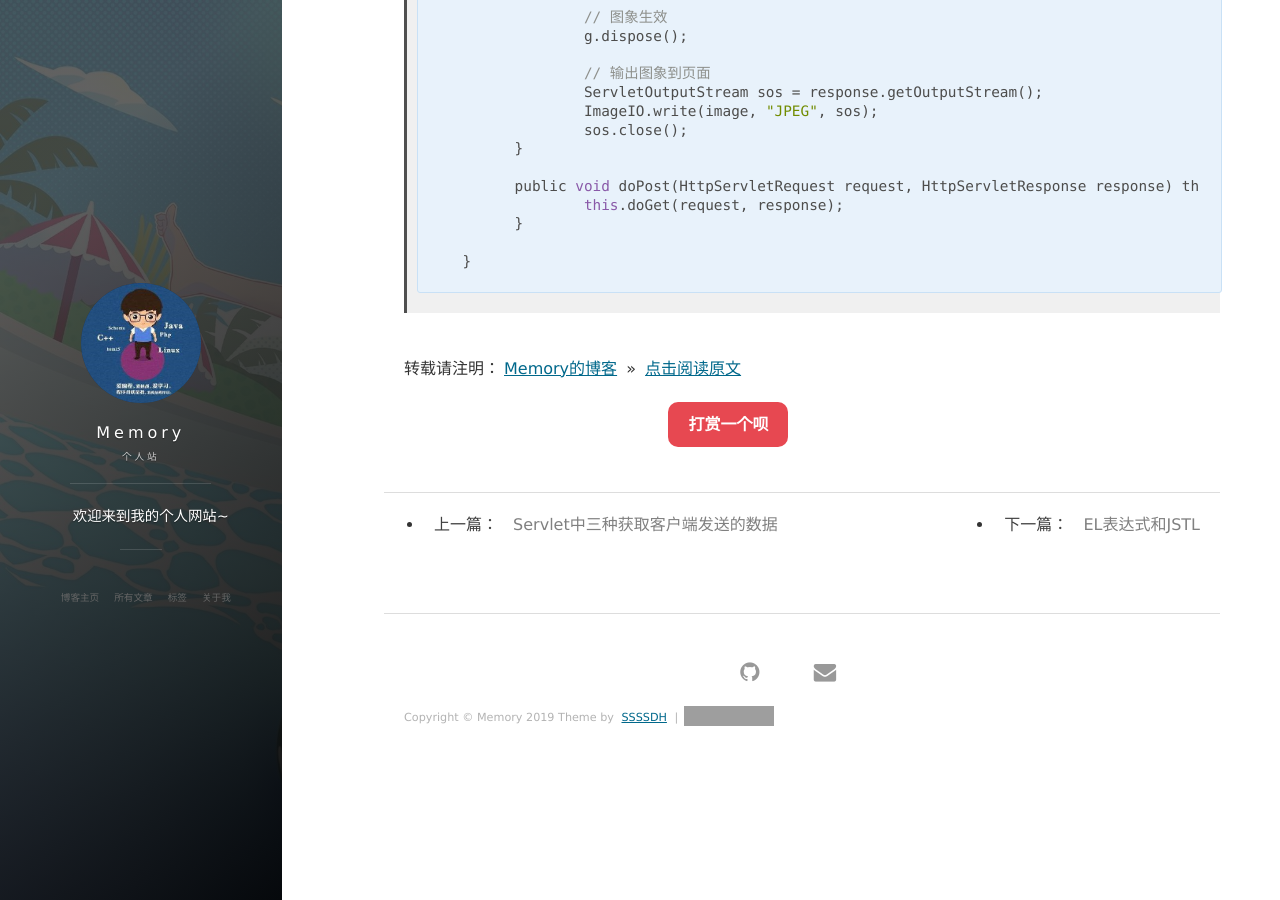
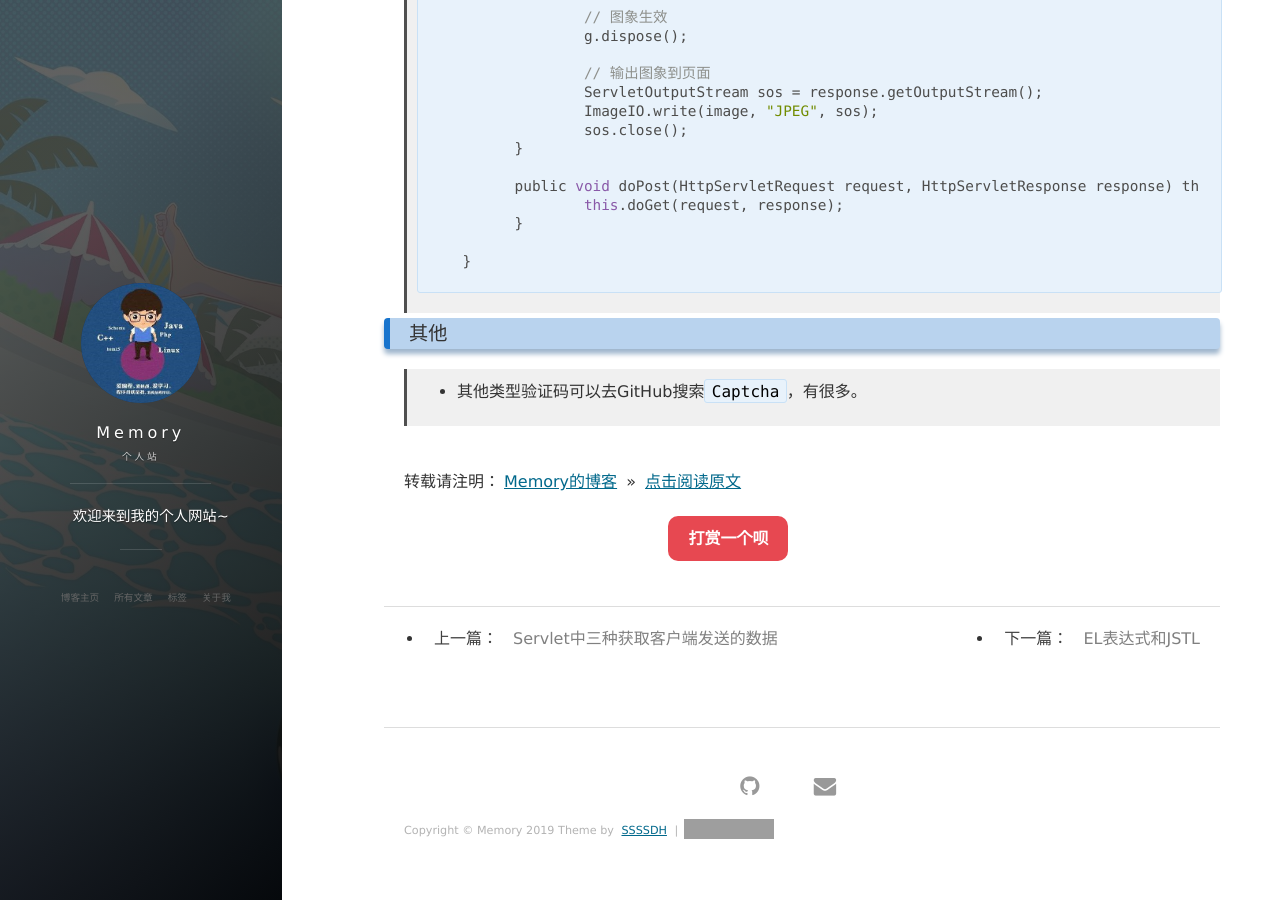
Before and after one commit to dhshenc/dhshenc.github.io, a Jekyll site: the page built from _posts/案例/2019-09-05-验证码.md, in a window 1280 px wide and 900 px high, scrolled down 2455 px. Built offline with Jekyll 4.4.1, drawn with Linux system fonts in a browser that asks for light colours; nearby versions of some CDN libraries; comment, search, counter and statistics services are not loaded; grey boxes are pictures that could not be loaded.

Commit message:
修改验证码

````diff
--- a/_posts/案例/2019-09-05-验证码.md
+++ b/_posts/案例/2019-09-05-验证码.md
@@ -132,6 +132,10 @@ tag: 代码案例
 >   }
 >```
 
+### 其他
+
+> * 其他类型验证码可以去GitHub搜索`Captcha`，有很多。
+
 <br>
 
 转载请注明：[Memory的博客](https://www.shendonghai.com) » [点击阅读原文](https://www.shendonghai.com/2019/09/%E9%AA%8C%E8%AF%81%E7%A0%81/)
````
